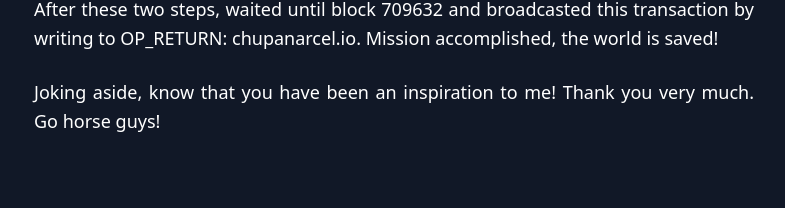
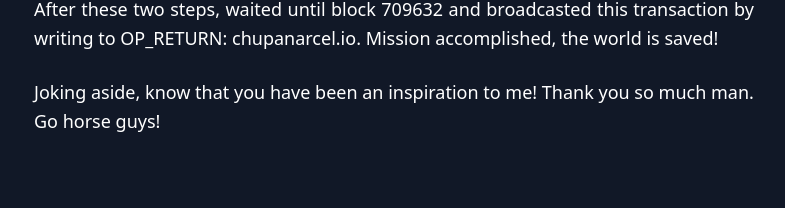
Before and after one commit to jaonoctus/chupanarcel.io, a Nuxt app: page / in a window 1280 px wide. Shown: the part 1036-1244 px from the top of the page, without its empty margins (246-1031 px from the left). Built offline with nearby package versions, Linux system fonts and the light colour scheme.

Commit message:
fix: update texts

```diff
--- a/pages/index.vue
+++ b/pages/index.vue
@@ -74,7 +74,7 @@ const switchPicture = () => {
         </p>
         <ul>
           <li>
-            First step, of course, buy the chupanarcel.io domain
+            First step, of course, buy the chupanarcel.io domain.
           </li>
           <li>
             Second, find out how to create a taprrot address and deposit a few satoshis there in the mainnet.
@@ -85,7 +85,7 @@ const switchPicture = () => {
           Mission accomplished, the world is saved!
         </p>
         <p>
-          Joking aside, know that you have been an inspiration to me! Thank you very much. Go horse guys!
+          Joking aside, know that you have been an inspiration to me! Thank you so much man.<br/>Go horse guys!
         </p>
       </div>
       <div class="team">
```
